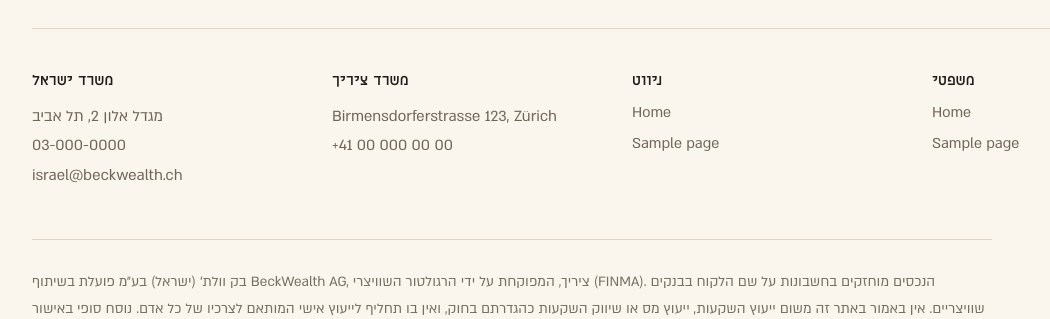
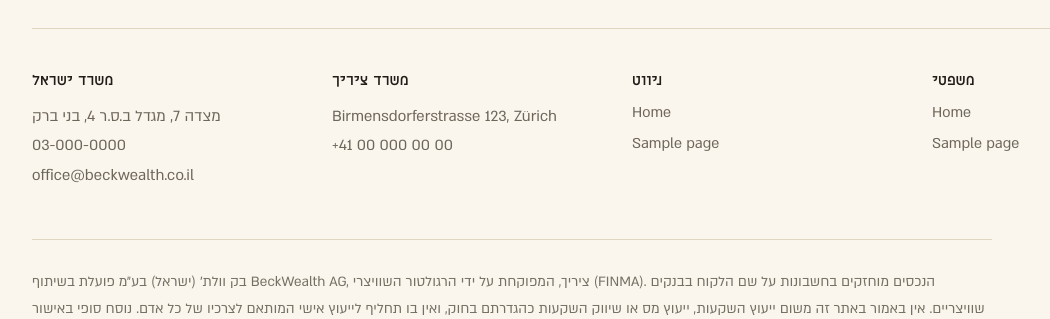
Before and after one commit to multidigitalltd/beckwealth, a WordPress theme: template archive.php in a window 1280 px wide. Shown: the part 998-1317 px from the top of the page, without its empty margins (24-1074 px from the left). Run offline with PHP 8.4 and a stand-in for WordPress, Linux system fonts and the light colour scheme; the site name, menu and one post (Sample post) are stand-ins, and other content is empty; some libraries are stand-ins or nearby versions.

Commit message:
גרסה 1.2.1: אימייל המשרד office@beckwealth.co.il והכתובת מצדה 7, מגדל ב.ס.ר 4, בני ברק בכל מקום
- קבועים BECKWEALTH_OFFICE_EMAIL / BECKWEALTH_OFFICE_ADDRESS כברירת מחדל ל"אימייל ליצירת קשר" ו"כתובת"
  (כותרת, פוטר, עמוד יצירת קשר, הצהרת נגישות, סכמה, יעד הפניות מהטופס) ולפוטר/עמוד יצירת קשר.
- קישור המפה של המשרד בישראל מצביע על מגדל ב.ס.ר 4.
- שלב שדרוג (content_rev 4) מחליף את הערכים הישנים באתרים קיימים, רק אם לא נערכו ידנית.

Co-Authored-By: Claude Fable 5.1 <noreply@anthropic.com>
Claude-Session: https://claude.ai/code/session_014WGN3297HxUG4sj3moHQru

```diff
--- a/functions.php
+++ b/functions.php
@@ -10,7 +10,9 @@
 
 defined( 'ABSPATH' ) || exit;
 
-define( 'BECKWEALTH_VERSION', '1.2.0' );
+define( 'BECKWEALTH_VERSION', '1.2.1' );
+define( 'BECKWEALTH_OFFICE_EMAIL', 'office@beckwealth.co.il' );
+define( 'BECKWEALTH_OFFICE_ADDRESS', 'מצדה 7, מגדל ב.ס.ר 4, בני ברק' ); // הכתובת בישראל – ברירת המחדל לפוטר, לעמוד יצירת קשר ולסכמה. // אימייל המשרד – ברירת המחדל לכל מקום שמוצג בו אימייל ליצירת קשר.
 define( 'BECKWEALTH_DIR', get_template_directory() );
 define( 'BECKWEALTH_URI', get_template_directory_uri() );
 
--- a/inc/content-admin.php
+++ b/inc/content-admin.php
@@ -124,8 +124,8 @@ function beckwealth_content_extra_fields(): array {
 
 		'beckwealth_phone'        => array( 'kind' => 'mod', 'label' => __( 'טלפון (ישראל)', 'beckwealth' ), 'type' => 'text', 'default' => '03-000-0000', 'section' => 'contact', 'ltr' => true ),
 		'beckwealth_whatsapp'     => array( 'kind' => 'mod', 'label' => __( 'וואטסאפ – מספר (למשל 0501234567 או +972501234567)', 'beckwealth' ), 'type' => 'text', 'default' => '', 'section' => 'contact', 'ltr' => true ),
-		'beckwealth_email'        => array( 'kind' => 'mod', 'label' => __( 'אימייל ליצירת קשר (מקבל את הפניות מהטופס)', 'beckwealth' ), 'type' => 'email', 'default' => get_option( 'admin_email' ), 'section' => 'contact', 'ltr' => true ),
-		'beckwealth_address'      => array( 'kind' => 'mod', 'label' => __( 'כתובת (ישראל)', 'beckwealth' ), 'type' => 'text', 'default' => '', 'section' => 'contact' ),
+		'beckwealth_email'        => array( 'kind' => 'mod', 'label' => __( 'אימייל ליצירת קשר (מקבל את הפניות מהטופס)', 'beckwealth' ), 'type' => 'email', 'default' => BECKWEALTH_OFFICE_EMAIL, 'section' => 'contact', 'ltr' => true ),
+		'beckwealth_address'      => array( 'kind' => 'mod', 'label' => __( 'כתובת (ישראל)', 'beckwealth' ), 'type' => 'text', 'default' => BECKWEALTH_OFFICE_ADDRESS, 'section' => 'contact' ),
 		'beckwealth_hours'        => array( 'kind' => 'mod', 'label' => __( 'שעות פעילות', 'beckwealth' ), 'type' => 'text', 'default' => '', 'section' => 'contact' ),
 		'beckwealth_contact_page' => array( 'kind' => 'mod', 'label' => __( 'עמוד יצירת קשר (היעד של כפתורי "תיאום שיחה")', 'beckwealth' ), 'type' => 'page', 'default' => 0, 'section' => 'contact' ),
 
--- a/inc/customizer.php
+++ b/inc/customizer.php
@@ -68,8 +68,8 @@ function beckwealth_customize_register( WP_Customize_Manager $wp_customize ): vo
 	$contact_fields = array(
 		'beckwealth_phone'    => array( __( 'טלפון (ישראל)', 'beckwealth' ), 'sanitize_text_field', '03-000-0000' ),
 		'beckwealth_whatsapp' => array( __( 'וואטסאפ (מספר)', 'beckwealth' ), 'sanitize_text_field', '' ),
-		'beckwealth_email'    => array( __( 'אימייל ליצירת קשר (מקבל פניות מהטופס)', 'beckwealth' ), 'sanitize_email', get_option( 'admin_email' ) ),
-		'beckwealth_address'  => array( __( 'כתובת (ישראל)', 'beckwealth' ), 'sanitize_text_field', '' ),
+		'beckwealth_email'    => array( __( 'אימייל ליצירת קשר (מקבל פניות מהטופס)', 'beckwealth' ), 'sanitize_email', BECKWEALTH_OFFICE_EMAIL ),
+		'beckwealth_address'  => array( __( 'כתובת (ישראל)', 'beckwealth' ), 'sanitize_text_field', BECKWEALTH_OFFICE_ADDRESS ),
 		'beckwealth_hours'    => array( __( 'שעות פעילות', 'beckwealth' ), 'sanitize_text_field', '' ),
 	);
 	foreach ( $contact_fields as $id => [ $label, $sanitize, $default ] ) {
--- a/inc/home-defaults.php
+++ b/inc/home-defaults.php
@@ -165,7 +165,7 @@ function beckwealth_home_fields(): array {
 		/* ---------- פוטר ---------- */
 		'footer_cities'     => array( __( 'שורת ערים', 'beckwealth' ), 'text', __( 'ציריך · תל אביב', 'beckwealth' ), 'footer' ),
 		'footer_il_title'   => array( __( 'עמודה 1 – כותרת', 'beckwealth' ), 'text', __( 'משרד ישראל', 'beckwealth' ), 'footer' ),
-		'footer_il_text'    => array( __( 'עמודה 1 – טקסט (שורות)', 'beckwealth' ), 'textarea', "מגדל אלון 2, תל אביב\n03-000-0000\nisrael@beckwealth.ch", 'footer' ),
+		'footer_il_text'    => array( __( 'עמודה 1 – טקסט (שורות)', 'beckwealth' ), 'textarea', BECKWEALTH_OFFICE_ADDRESS . "\n03-000-0000\n" . BECKWEALTH_OFFICE_EMAIL, 'footer' ),
 		'footer_ch_title'   => array( __( 'עמודה 2 – כותרת', 'beckwealth' ), 'text', __( 'משרד ציריך', 'beckwealth' ), 'footer' ),
 		'footer_ch_text'    => array( __( 'עמודה 2 – טקסט (שורות)', 'beckwealth' ), 'textarea', "Birmensdorferstrasse 123, Zürich\n+41 00 000 00 00", 'footer' ),
 		'footer_nav_title'  => array( __( 'עמודה 3 – כותרת (תפריט פוטר)', 'beckwealth' ), 'text', __( 'ניווט', 'beckwealth' ), 'footer' ),
--- a/inc/pages-defaults.php
+++ b/inc/pages-defaults.php
@@ -244,8 +244,8 @@ function beckwealth_page_fields(): array {
 		'cp_text'             => array( __( 'טקסט', 'beckwealth' ), 'textarea', __( 'ממלאים את הטופס, ואנחנו חוזרים אליכם בתוך יום עסקים לתיאום שיחת היכרות חסויה.', 'beckwealth' ), 'contact_page' ),
 		'cp_tlv_en'           => array( __( 'תל אביב – תווית לועזית', 'beckwealth' ), 'text', 'TEL AVIV', 'contact_page' ),
 		'cp_tlv_name'         => array( __( 'תל אביב – שם', 'beckwealth' ), 'text', __( 'תל אביב', 'beckwealth' ), 'contact_page' ),
-		'cp_tlv_addr'         => array( __( 'תל אביב – כתובת', 'beckwealth' ), 'text', __( 'מגדל אלון 2, תל אביב', 'beckwealth' ), 'contact_page' ),
-		'cp_tlv_map'          => array( __( 'תל אביב – קישור למפה', 'beckwealth' ), 'url', 'https://www.openstreetmap.org/?mlat=32.0705&mlon=34.7935#map=16/32.0705/34.7935', 'contact_page' ),
+		'cp_tlv_addr'         => array( __( 'תל אביב – כתובת', 'beckwealth' ), 'text', BECKWEALTH_OFFICE_ADDRESS, 'contact_page' ),
+		'cp_tlv_map'          => array( __( 'תל אביב – קישור למפה', 'beckwealth' ), 'url', 'https://www.openstreetmap.org/?mlat=32.0830&mlon=34.8012#map=17/32.0830/34.8012', 'contact_page' ),
 		'cp_tlv_image'        => array( __( 'תל אביב – תמונה', 'beckwealth' ), 'image', 0, 'contact_page' ),
 		'cp_zrh_en'           => array( __( 'ציריך – תווית לועזית', 'beckwealth' ), 'text', 'ZÜRICH', 'contact_page' ),
 		'cp_zrh_name'         => array( __( 'ציריך – שם', 'beckwealth' ), 'text', __( 'ציריך', 'beckwealth' ), 'contact_page' ),
--- a/inc/seed.php
+++ b/inc/seed.php
@@ -87,10 +87,13 @@ function beckwealth_legacy_seed_services(): array {
  * (כלומר הלקוח לא ערך אותו). רץ פעם אחת לכל גרסת תוכן.
  */
 function beckwealth_upgrade_seeded_services(): void {
-	$rev = 3;
+	$rev = 4;
 	$cur = (int) get_option( 'beckwealth_content_rev', 0 );
 	if ( $cur >= $rev ) {
 		return;
+	}
+	if ( $cur < 4 ) {
+		beckwealth_upgrade_office_email(); // גרסה 4: אימייל המשרד office@beckwealth.co.il והכתובת בבני ברק.
 	}
 	if ( $cur >= 1 && $cur < 3 ) {
 		beckwealth_seed_design_pages(); // גרסה 3: עמודי "מי אנחנו" ו"היתרון השוויצרי".
@@ -121,6 +124,31 @@ function beckwealth_upgrade_seeded_services(): void {
 }
 add_action( 'after_switch_theme', 'beckwealth_upgrade_seeded_services', 30 );
 add_action( 'admin_init', 'beckwealth_upgrade_seeded_services' );
+
+/**
+ * אימייל המשרד (office@beckwealth.co.il) והכתובת בבני ברק מחליפים את הערכים הישנים/הזמניים בכל מקום שנשמר באתר:
+ * הפוטר ועמוד יצירת הקשר (אם עדיין מכילים את הישנים), "אימייל ליצירת קשר" (אם לא הוגדר, או שהוא אימייל המנהל)
+ * ו"כתובת" (אם ריקה).
+ */
+function beckwealth_upgrade_office_email(): void {
+	$old_addr = 'מגדל אלון 2, תל אביב';
+	foreach ( array( 'bw_footer_il_text', 'bw_cp_tlv_addr' ) as $mod ) {
+		$value = get_theme_mod( $mod );
+		if ( is_string( $value ) && ( str_contains( $value, 'israel@beckwealth.ch' ) || str_contains( $value, $old_addr ) ) ) {
+			set_theme_mod( $mod, str_replace( array( 'israel@beckwealth.ch', $old_addr ), array( BECKWEALTH_OFFICE_EMAIL, BECKWEALTH_OFFICE_ADDRESS ), $value ) );
+		}
+	}
+	if ( 'https://www.openstreetmap.org/?mlat=32.0705&mlon=34.7935#map=16/32.0705/34.7935' === (string) get_theme_mod( 'bw_cp_tlv_map', '' ) ) {
+		remove_theme_mod( 'bw_cp_tlv_map' ); // חוזר לברירת המחדל החדשה (מגדל ב.ס.ר 4).
+	}
+	if ( '' === (string) get_theme_mod( 'beckwealth_address', '' ) ) {
+		set_theme_mod( 'beckwealth_address', BECKWEALTH_OFFICE_ADDRESS );
+	}
+	$email = (string) get_theme_mod( 'beckwealth_email', '' );
+	if ( '' === $email || $email === (string) get_option( 'admin_email' ) || 'israel@beckwealth.ch' === $email ) {
+		set_theme_mod( 'beckwealth_email', BECKWEALTH_OFFICE_EMAIL );
+	}
+}
 
 /**
  * עמודי העיצוב הפנימיים: "מי אנחנו" ו"היתרון השוויצרי" עם התבניות הייעודיות.
@@ -271,6 +299,6 @@ function beckwealth_seed_content(): void {
 	}
 
 	update_option( 'beckwealth_seeded', BECKWEALTH_VERSION, false );
-	update_option( 'beckwealth_content_rev', 3, false );
+	update_option( 'beckwealth_content_rev', 4, false );
 }
 add_action( 'after_switch_theme', 'beckwealth_seed_content', 20 );
--- a/inc/template-tags.php
+++ b/inc/template-tags.php
@@ -83,8 +83,8 @@ function beckwealth_contact_details(): array {
 	return array(
 		'phone'    => (string) get_theme_mod( 'beckwealth_phone', '' ),
 		'whatsapp' => (string) get_theme_mod( 'beckwealth_whatsapp', '' ),
-		'email'    => (string) get_theme_mod( 'beckwealth_email', get_option( 'admin_email' ) ),
-		'address'  => (string) get_theme_mod( 'beckwealth_address', '' ),
+		'email'    => (string) get_theme_mod( 'beckwealth_email', BECKWEALTH_OFFICE_EMAIL ),
+		'address'  => (string) get_theme_mod( 'beckwealth_address', BECKWEALTH_OFFICE_ADDRESS ),
 		'hours'    => (string) get_theme_mod( 'beckwealth_hours', '' ),
 	);
 }
--- a/package.json
+++ b/package.json
@@ -1,6 +1,6 @@
 {
   "name": "beckwealth-theme",
-  "version": "1.2.0",
+  "version": "1.2.1",
   "private": true,
   "description": "Beck Wealth WordPress theme – build tooling (minification only).",
   "scripts": {
--- a/style.css
+++ b/style.css
@@ -4,7 +4,7 @@ Theme URI:    https://github.com/multidigitalltd/beckwealth
 Author:       Multi Digital Ltd
 Author URI:   https://multidigital.co.il
 Description:  תבנית וורדפרס ייעודית לאתר Beck Wealth – ניהול הון וייעוץ פיננסי. תבנית RTL מלאה, מהירה, מאובטחת ונגישה, שפותחה על-ידי מולטי דיגיטל.
-Version:      1.2.0
+Version:      1.2.1
 Requires at least: 6.4
 Tested up to: 6.7
 Requires PHP: 8.0
```
Also changed, not shown: CHANGELOG.md.
